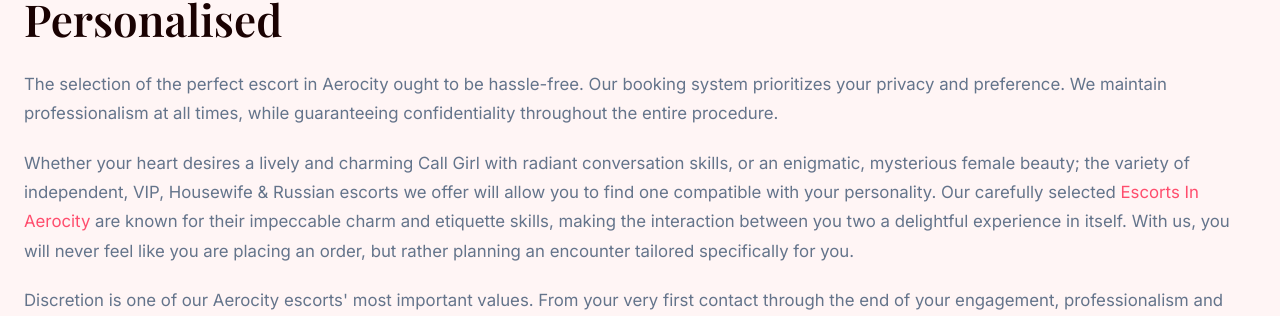
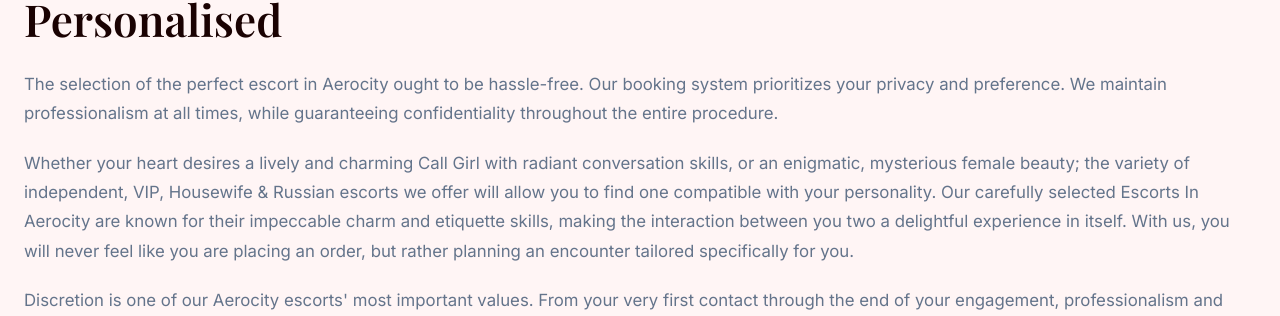
Before and after one commit to aerocityqueenss/aerocityqueenss.github.io, a plain HTML site: page index.html in a window 1280 px wide. Shown: the part 2165-2481 px from the top of the page. Drawn offline with nearby package versions, Linux system fonts and the light colour scheme.

Commit message:
Update index.html

```diff
--- a/index.html
+++ b/index.html
@@ -2237,9 +2237,7 @@
                         an
                         enigmatic, mysterious female beauty; the variety of independent, VIP, Housewife & Russian
                         escorts we offer will allow you
-                        to find one compatible with your personality. Our carefully selected <a
-                            href="https://aerocityqueens.com/" style="
-                            color: var(--accent-light);">Escorts In Aerocity</a> are known for their
+                        to find one compatible with your personality. Our carefully selected Escorts In Aerocity are known for their
                         impeccable charm and etiquette skills, making the interaction between you two a delightful
                         experience in itself. With us, you will never feel like you are placing an order, but rather
                         planning an encounter tailored specifically for you.
```
